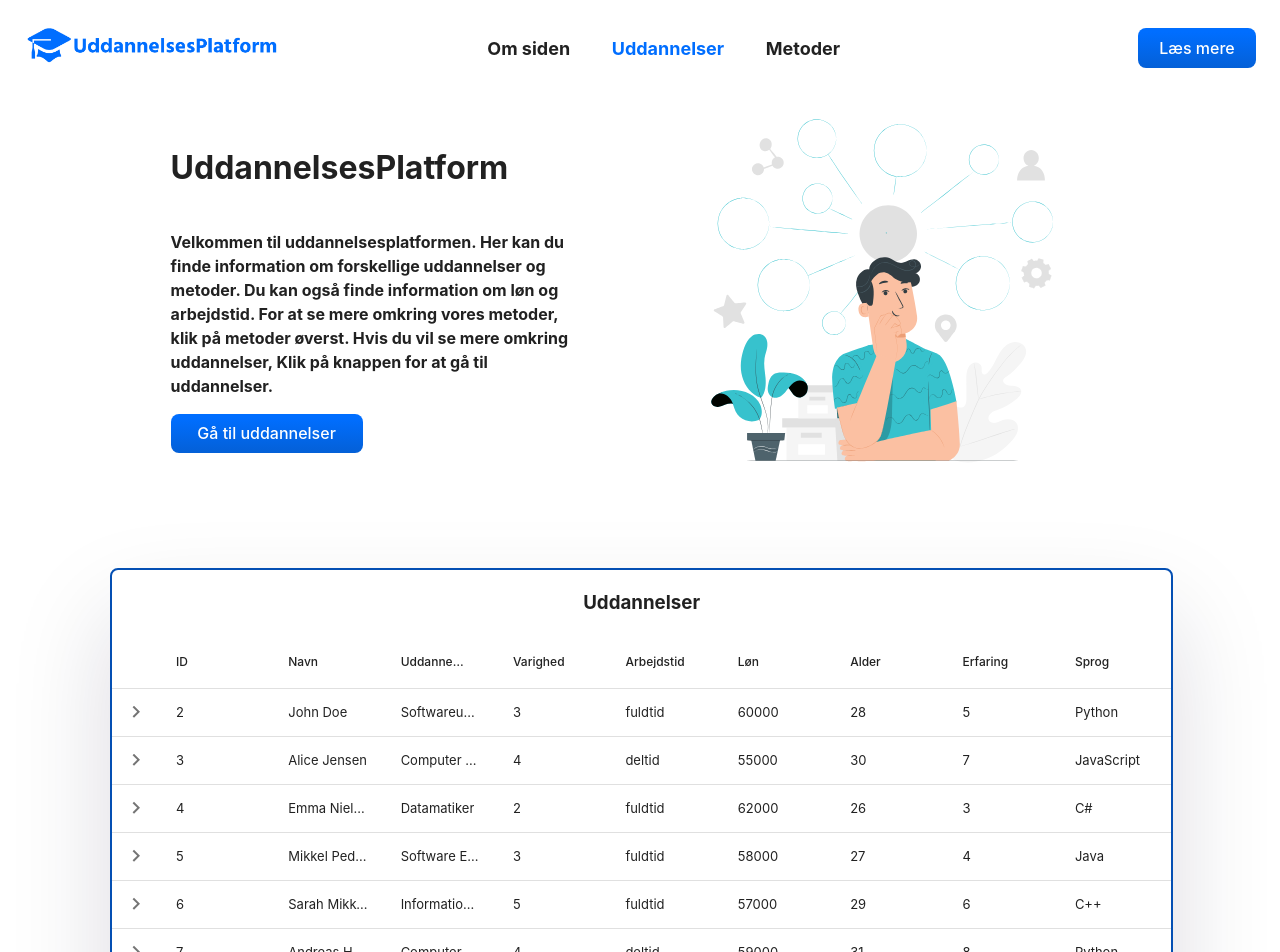
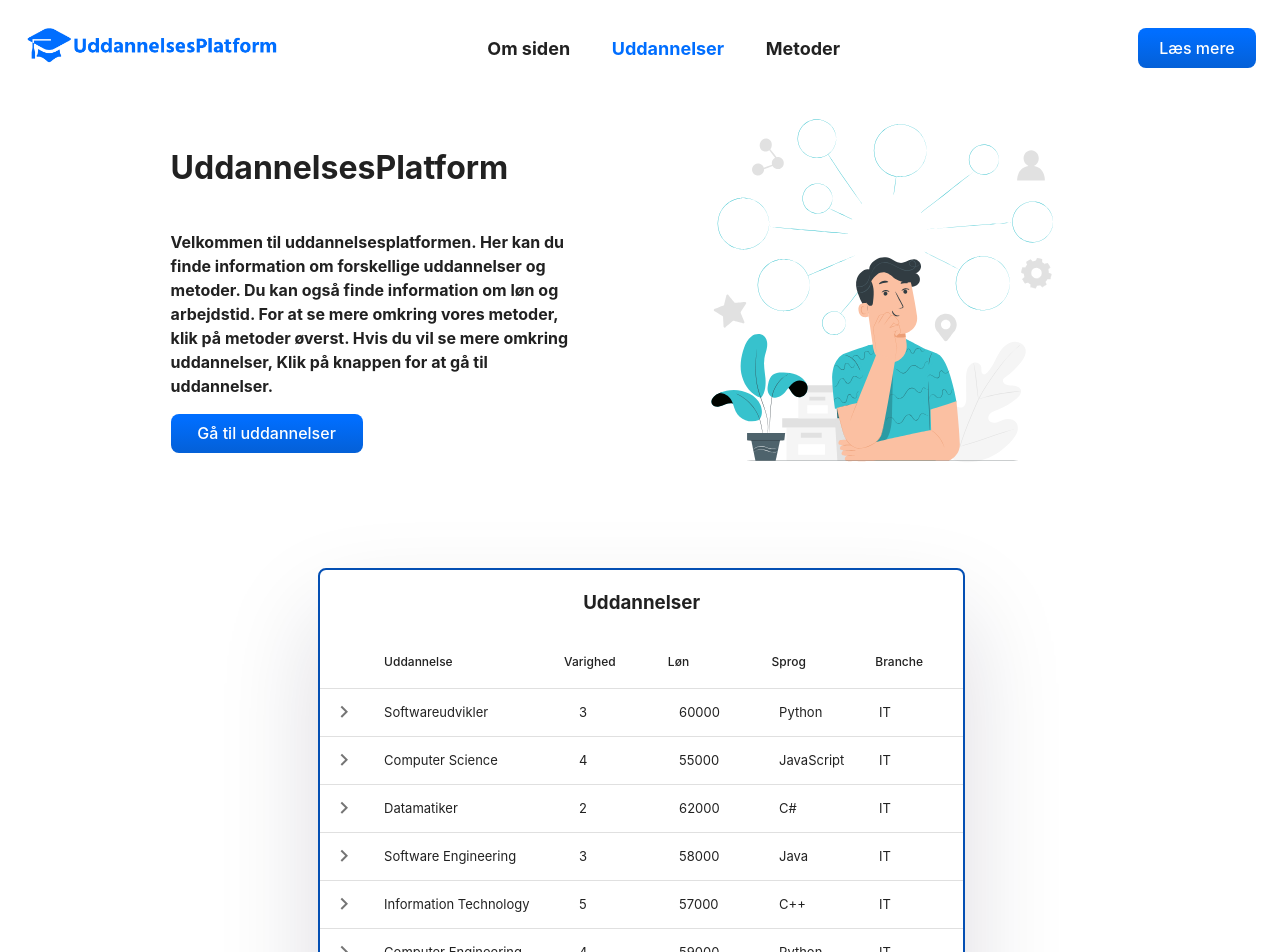
Before and after one commit to P2-API/Education-Platform, a React (Vite) app: page / in a window 1280 px wide. Shown: the top 952 px of the page. Built offline with nearby package versions, Linux system fonts and the light colour scheme.

Commit message:
small changes to data table

```diff
--- a/Frontend/pages/Homepage.tsx
+++ b/Frontend/pages/Homepage.tsx
@@ -5,218 +5,142 @@ import DataTable, { TableColumn } from "react-data-table-component";
 import { VscArrowCircleRight } from "react-icons/vsc";
 
 type DataRow = {
-  id: number;
-  name: string;
   løn: number;
   uddannelse: string;
   varighed: number;
-  arbejdstid: string;
-  alder: number;
-  erfaring: number;
   sprog: string;
+  branche: string,
 };
 
 const Homepage = () => {
   const tableRef = useRef<HTMLDivElement>(null);
   const columns: TableColumn<DataRow>[] = [
-    { name: "ID", selector: (row) => row.id, sortable: true },
-    { name: "Navn", selector: (row) => row.name, sortable: true },
-    { name: "Uddannelse", selector: (row) => row.uddannelse, sortable: true },
+    { name: "Uddannelse", selector: (row) => row.uddannelse, sortable: true, minWidth: "15em" },
     { name: "Varighed", selector: (row) => row.varighed, sortable: true },
-    { name: "Arbejdstid", selector: (row) => row.arbejdstid, sortable: true },
     { name: "Løn", selector: (row) => row.løn, sortable: true },
-    { name: "Alder", selector: (row) => row.alder, sortable: true },
-    { name: "Erfaring", selector: (row) => row.erfaring, sortable: true },
     { name: "Sprog", selector: (row) => row.sprog, sortable: true },
+    { name: "Branche", selector: (row) => row.branche, sortable: true }
   ];
   const data: DataRow[] = [
     {
-      id: 2,
-      name: "John Doe",
       løn: 60000,
       uddannelse: "Softwareudvikler",
       varighed: 3,
-      arbejdstid: "fuldtid",
-      alder: 28,
-      erfaring: 5,
       sprog: "Python",
+      branche: "IT"
     },
     {
-      id: 3,
-      name: "Alice Jensen",
       løn: 55000,
       uddannelse: "Computer Science",
       varighed: 4,
-      arbejdstid: "deltid",
-      alder: 30,
-      erfaring: 7,
       sprog: "JavaScript",
+      branche: "IT"
     },
     {
-      id: 4,
-      name: "Emma Nielsen",
       løn: 62000,
       uddannelse: "Datamatiker",
       varighed: 2,
-      arbejdstid: "fuldtid",
-      alder: 26,
-      erfaring: 3,
       sprog: "C#",
+      branche: "IT"
     },
     {
-      id: 5,
-      name: "Mikkel Pedersen",
       løn: 58000,
       uddannelse: "Software Engineering",
       varighed: 3,
-      arbejdstid: "fuldtid",
-      alder: 27,
-      erfaring: 4,
       sprog: "Java",
+      branche: "IT"
     },
     {
-      id: 6,
-      name: "Sarah Mikkelsen",
       løn: 57000,
       uddannelse: "Information Technology",
       varighed: 5,
-      arbejdstid: "fuldtid",
-      alder: 29,
-      erfaring: 6,
       sprog: "C++",
+      branche: "IT"
     },
     {
-      id: 7,
-      name: "Andreas Hansen",
       løn: 59000,
       uddannelse: "Computer Engineering",
       varighed: 4,
-      arbejdstid: "deltid",
-      alder: 31,
-      erfaring: 8,
       sprog: "Python",
+      branche: "IT"
     },
     {
-      id: 8,
-      name: "Louise Christensen",
       løn: 54000,
       uddannelse: "Datamatiker",
       varighed: 3,
-      arbejdstid: "fuldtid",
-      alder: 28,
-      erfaring: 5,
       sprog: "JavaScript",
+      branche: "IT"
     },
     {
-      id: 9,
-      name: "Peter Larsen",
       løn: 61000,
       uddannelse: "Softwareudvikler",
       varighed: 4,
-      arbejdstid: "fuldtid",
-      alder: 30,
-      erfaring: 7,
       sprog: "C#",
+      branche: "IT"
     },
     {
-      id: 10,
-      name: "Maria Olsen",
       løn: 60000,
       uddannelse: "Computer Science",
       varighed: 2,
-      arbejdstid: "fuldtid",
-      alder: 25,
-      erfaring: 3,
       sprog: "Java",
+      branche: "IT"
     },
     {
-      id: 11,
-      name: "Nikolaj Rasmussen",
       løn: 56000,
       uddannelse: "Software Engineering",
       varighed: 3,
-      arbejdstid: "fuldtid",
-      alder: 27,
-      erfaring: 4,
       sprog: "C++",
+      branche: "IT"
     },
     {
-      id: 12,
-      name: "Sofie Jørgensen",
       løn: 58000,
       uddannelse: "Information Technology",
       varighed: 5,
-      arbejdstid: "fuldtid",
-      alder: 29,
-      erfaring: 6,
       sprog: "Python",
+      branche: "IT"
     },
     {
-      id: 13,
-      name: "Martin Madsen",
       løn: 57000,
       uddannelse: "Computer Engineering",
       varighed: 4,
-      arbejdstid: "deltid",
-      alder: 31,
-      erfaring: 8,
       sprog: "JavaScript",
+      branche: "IT"
     },
     {
-      id: 14,
-      name: "Line Andersen",
       løn: 59000,
       uddannelse: "Datamatiker",
       varighed: 3,
-      arbejdstid: "fuldtid",
-      alder: 28,
-      erfaring: 5,
       sprog: "C#",
+      branche: "IT"
     },
     {
-      id: 15,
-      name: "Anders Christensen",
       løn: 61000,
       uddannelse: "Softwareudvikler",
       varighed: 4,
-      arbejdstid: "fuldtid",
-      alder: 30,
-      erfaring: 7,
       sprog: "Java",
+      branche: "IT"
     },
     {
-      id: 16,
-      name: "Camilla Nielsen",
       løn: 60000,
       uddannelse: "Computer Science",
       varighed: 2,
-      arbejdstid: "fuldtid",
-      alder: 25,
-      erfaring: 3,
       sprog: "C++",
+      branche: "IT"
     },
     {
-      id: 17,
-      name: "Lars Pedersen",
       løn: 56000,
       uddannelse: "Information Technology",
       varighed: 5,
-      arbejdstid: "fuldtid",
-      alder: 29,
-      erfaring: 6,
       sprog: "Python",
+      branche: "IT"
     },
     {
-      id: 18,
-      name: "Louise Hansen",
       løn: 59000,
       uddannelse: "Computer Engineering",
       varighed: 4,
-      arbejdstid: "deltid",
-      alder: 31,
-      erfaring: 8,
       sprog: "JavaScript",
-    },
+      branche: "IT"
+    }
   ];
 
   return (
@@ -267,7 +191,7 @@ const Homepage = () => {
           style={{ minWidth: "462px", height: "100%" }}
         />
       </div>
-      <div style={{ display: "flex", width: "100%", justifyContent: "center" }}>
+      <div style={{ display: "flex", justifyContent: "center" }}>
         <div
           className="crazy-shadow"
           style={{
@@ -280,14 +204,20 @@ const Homepage = () => {
             columns={columns}
             highlightOnHover
             pointerOnHover
+            fixedHeader
+            fixedHeaderScrollHeight="25em"
             data={data}
             responsive
             expandableRows
             expandOnRowClicked
-            style={{
-              boxShadow: "rgba(0, 0, 0, 0.35) 0px 5px 15px",
-              overflow: "scroll",
-            }}
+            customStyles={{
+              table: {
+                style: {
+                  width: "100%",
+                },
+              },
+            }
+            }
           />
         </div>
       </div>
```
Also changed, not shown: Frontend/components/Filters.tsx (added), 1 other file (tests, documents, lock files or other folders).
